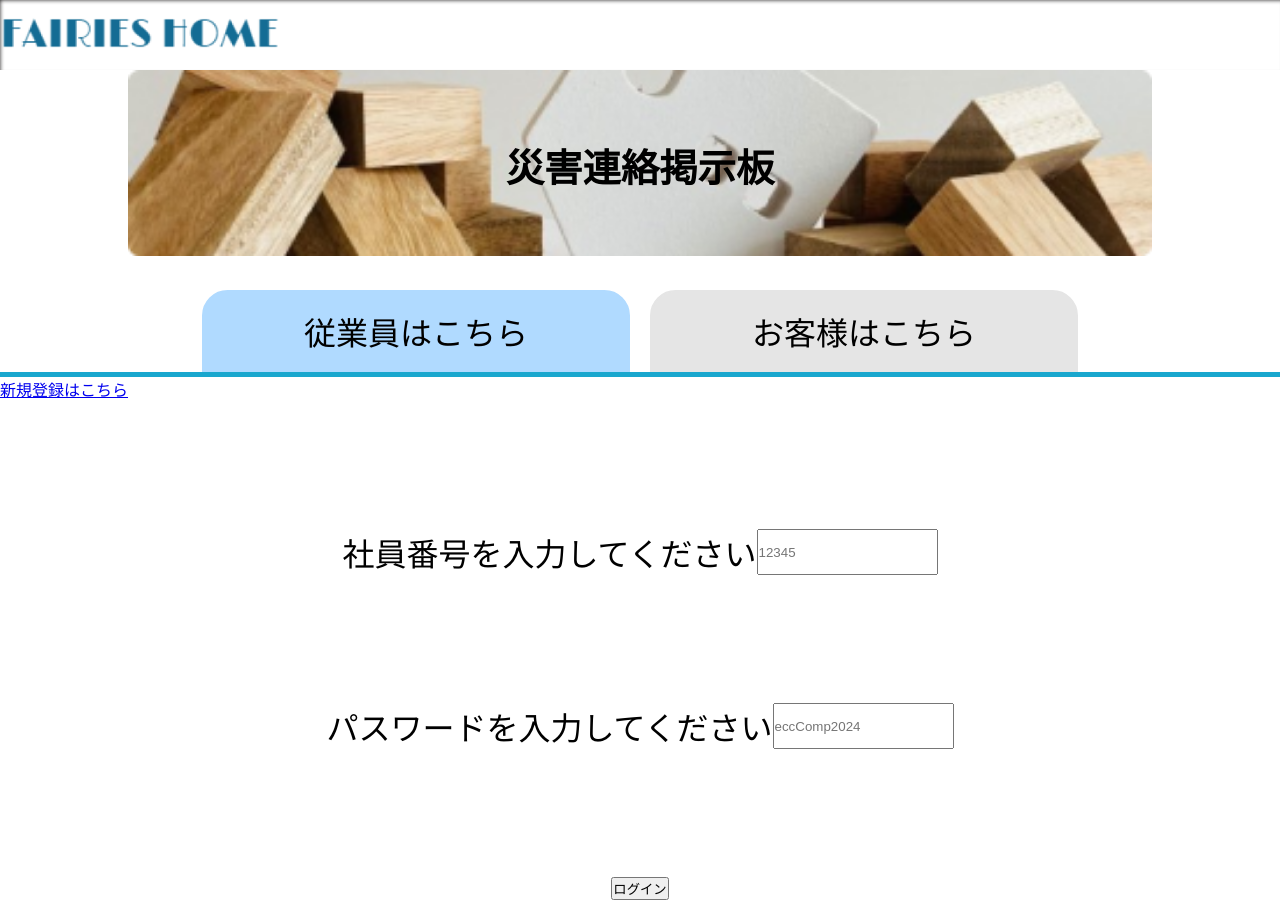
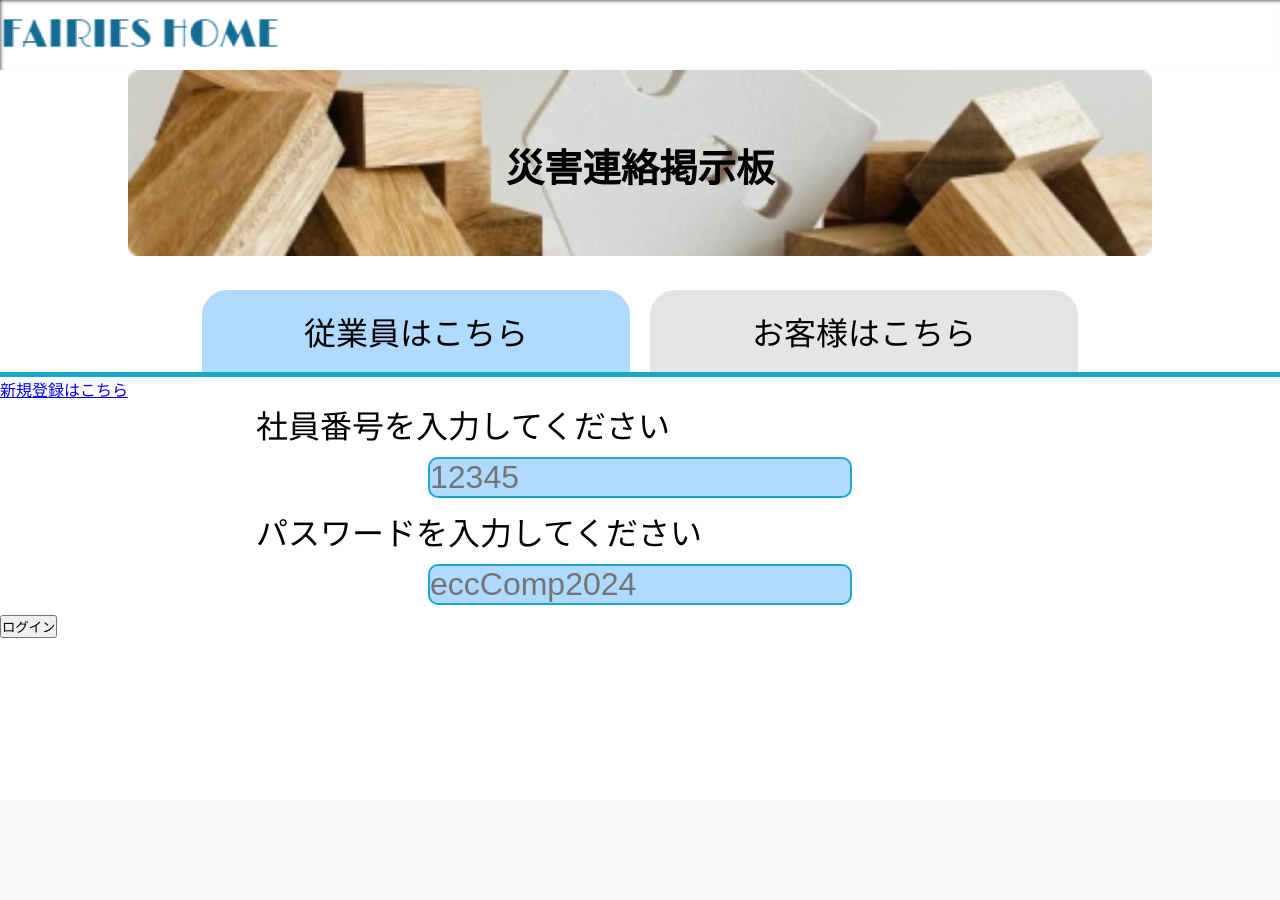
Before and after one commit to toma1128/Fairies, a PHP site: page /login.php in a window 1280 px wide. After the commit the page ends 638 px from the top, so only its background shows below. Run offline with PHP 8.4, Linux system fonts and the light colour scheme.

Commit message:
入力項目の変更

```diff
--- a/Fairies/php/login.css
+++ b/Fairies/php/login.css
@@ -107,14 +107,33 @@ header {
 
 }
 
+
+
+/* 入力タグの親 */
+.text_space {
+    text-align: center;
+}
+
 /* 従業員のログイン表示 */
-.emp_number,
-.emp_pass {
+.emp_number input,
+.emp_pass input {
     font-size: xx-large;
-    justify-content: center;
-    display: flex;
-    margin: 10%;
+    /*ボックス角の丸み*/
+    border-radius: 10px;
+    /*枠線*/
+    border: 2px solid #19A7CE;
+    background-color: #B0DAFF;
+    margin-bottom: 10px;
 }
+
+.emp_number p,
+.emp_pass p {
+    font-size: xx-large;
+    margin-left: 20%;
+    margin-bottom: 10px;
+}
+
+
 
 #userId_employee,
 #password_employee {
@@ -142,7 +161,7 @@ header {
 .employee {
     /* display: none; */
     width: 100%;
-    text-align: center;
+
 
 
 
--- a/Fairies/php/login.php
+++ b/Fairies/php/login.php
@@ -138,13 +138,17 @@ if (isset($_POST["submitBtn1"])) {
         <!-- 従業員のログイン表示-->
         <div class="employee">
           <div class="emp_number">
-            <label for="employee_number">社員番号を入力してください</label>
-            <input type="text" placeholder="12345" name="userId_employee">
+            <p>社員番号を入力してください</p>
+            <div class="text_space">
+              <input type="text" placeholder="12345" name="userId_employee">
+            </div>
           </div>
 
           <div class="emp_pass">
-            <label for="employee_pass">パスワードを入力してください</label>
-            <input type="password" placeholder="eccComp2024" name="password_employee">
+            <p>パスワードを入力してください</p>
+            <div class="text_space">
+              <input type="password" placeholder="eccComp2024" name="password_employee">
+            </div>
           </div>
 
           <button type="submit" id="submitBtn1" name="submitBtn1">ログイン</button>
@@ -154,11 +158,11 @@ if (isset($_POST["submitBtn1"])) {
         <div class="customer">
 
           <div class="cus_number">
-            <label for="customer_number">お客様番号を入力してください</label>
+            <p>お客様番号を入力してください</p>
             <input type="text" placeholder="12345" name="userId_customer">
           </div>
           <div class="cus_pass">
-            <label for="customer_pass">パスワード入力してください</label>
+            <p>パスワード入力してください</p>
             <input type="password" placeholder="eccComp2024" name="password_customer">
           </div>
           <button type="submit" id="submitBtn2" name="submitBtn2">ログイン</button>
```
